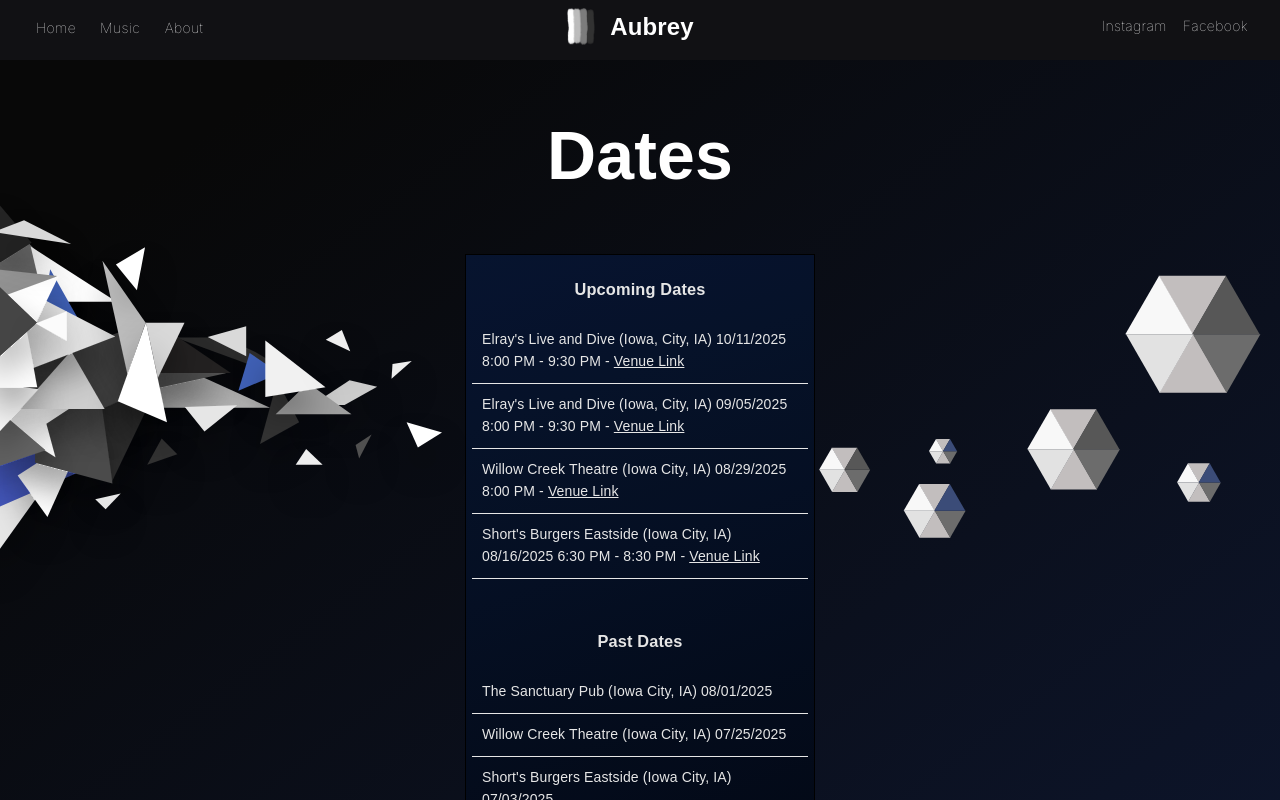
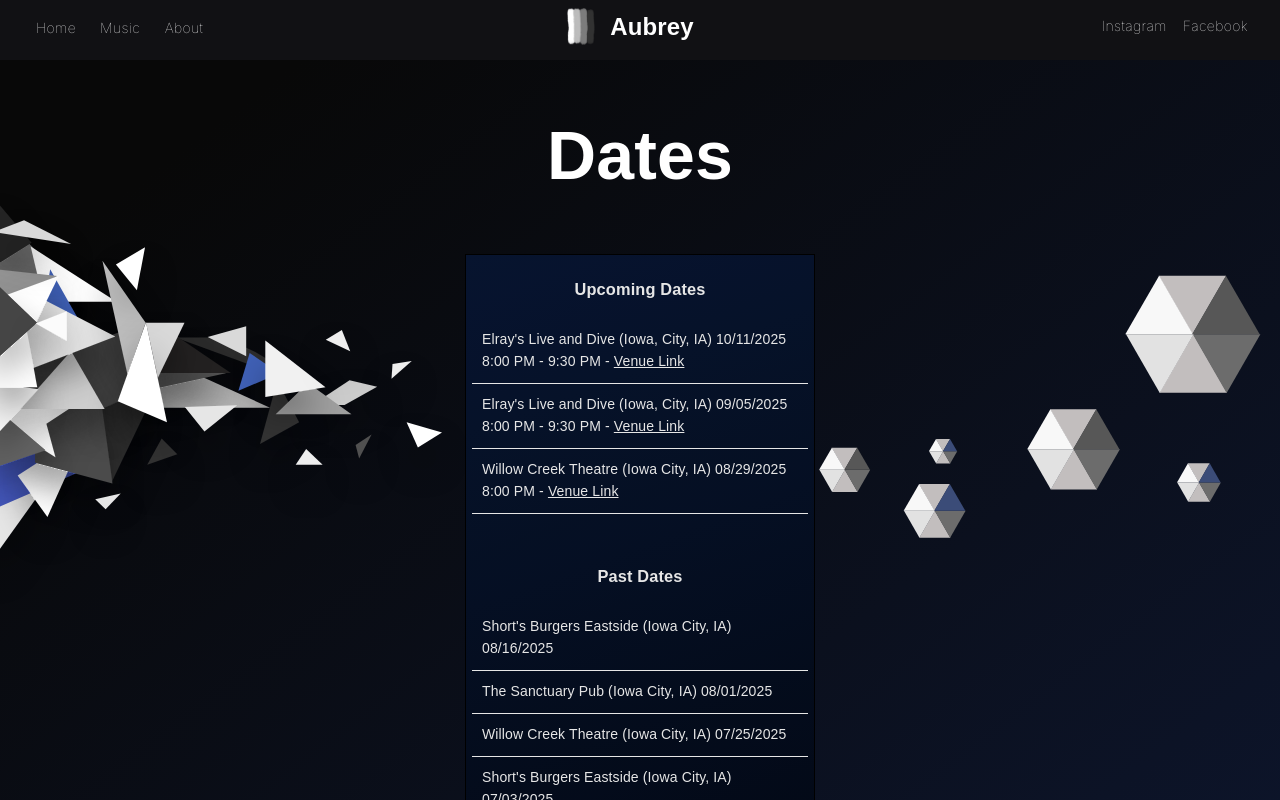
Before and after one commit to aubreyyates/theaubreymusic, a React (Create React App) app: page / in a window 1280 px wide. Shown: the top 800 px of the page. Built offline with nearby package versions, Linux system fonts and the light colour scheme; a web font is replaced by a local one.

Commit message:
Update dates.

```diff
--- a/src/pages/home/HomeOverlay.js
+++ b/src/pages/home/HomeOverlay.js
@@ -10,11 +10,11 @@ import ShapesLeft from './svgComponents/shapesLeft';
 let upcomingDates = [
   { text: `Elray's Live and Dive (Iowa, City, IA) 10/11/2025 8:00 PM - 9:30 PM`, link: `https://www.elraysliveanddive.com/` },
   { text: `Elray's Live and Dive (Iowa, City, IA) 09/05/2025 8:00 PM - 9:30 PM`, link: `https://www.elraysliveanddive.com/` },
-  { text: `Willow Creek Theatre (Iowa City, IA) 08/29/2025 8:00 PM`, link: `https://willowcreektheatre.org/` },
-  { text: `Short's Burgers Eastside (Iowa City, IA) 08/16/2025 6:30 PM - 8:30 PM`, link: `https://www.facebook.com/shortseastside/` }
+  { text: `Willow Creek Theatre (Iowa City, IA) 08/29/2025 8:00 PM`, link: `https://willowcreektheatre.org/` }
 ];
 
 let pastDates = [
+  `Short's Burgers Eastside (Iowa City, IA) 08/16/2025`,
   `The Sanctuary Pub (Iowa City, IA) 08/01/2025`,
   `Willow Creek Theatre (Iowa City, IA) 07/25/2025`,
   `Short's Burgers Eastside (Iowa City, IA) 07/03/2025`,
```
